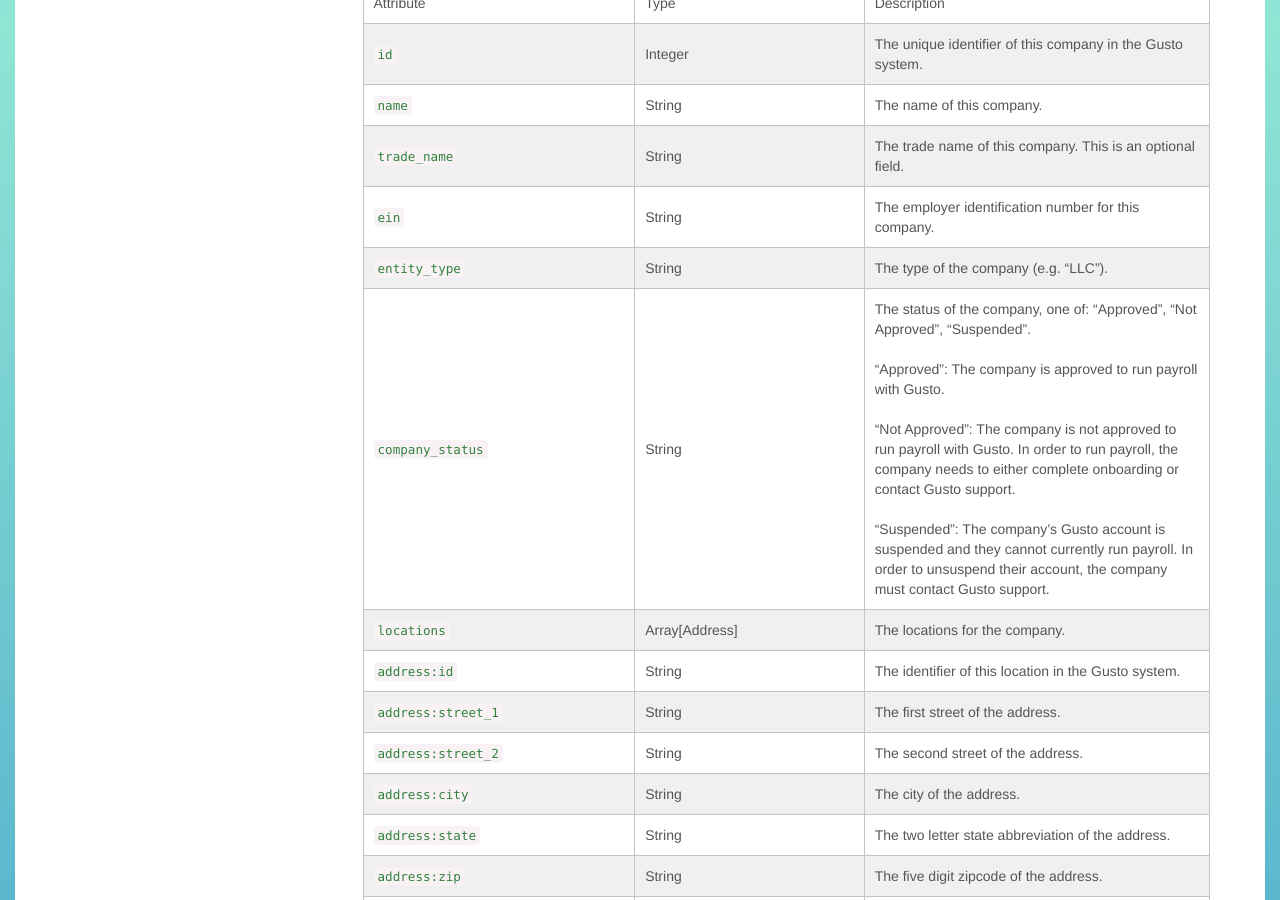
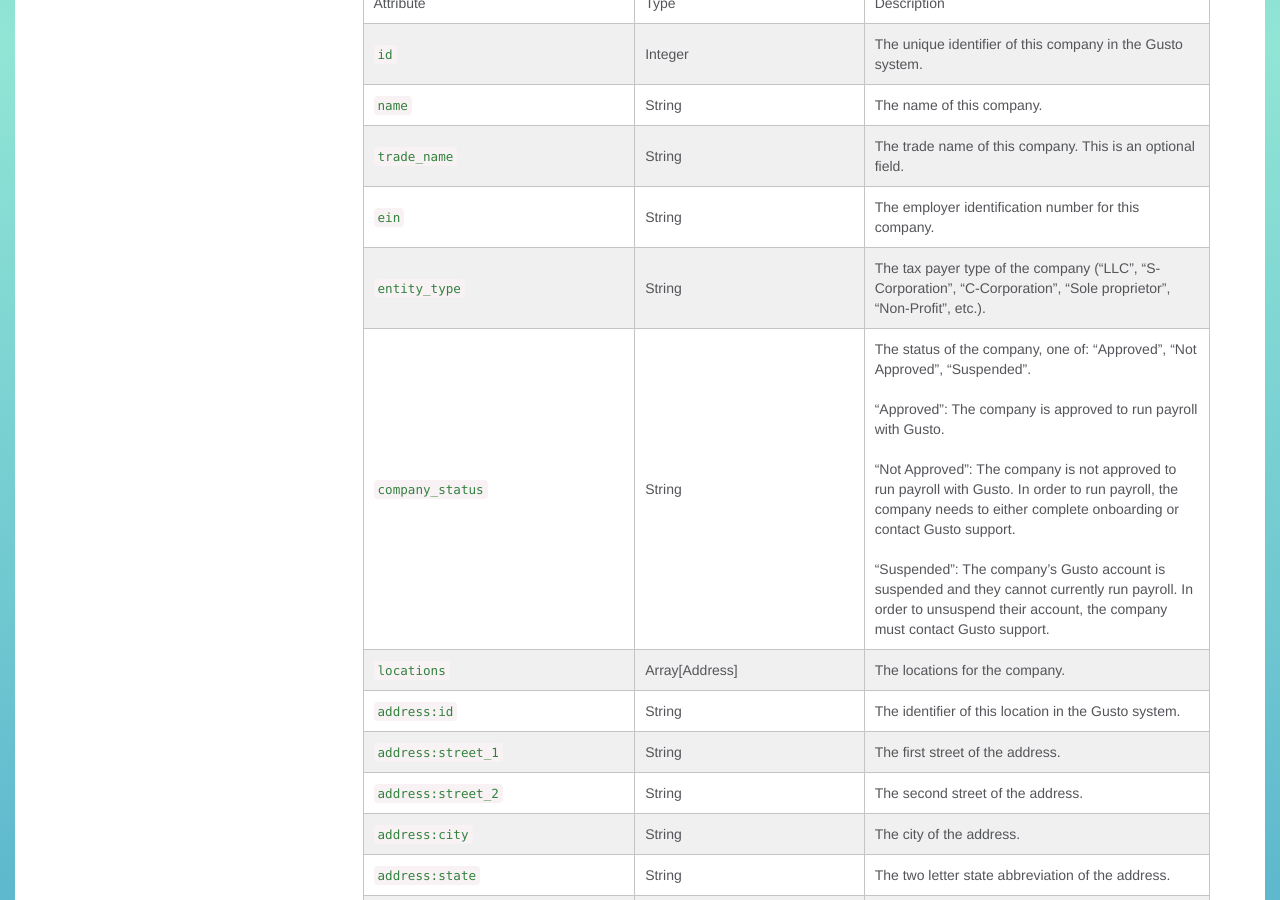
Before and after one commit to Gusto/gusto.github.io, a Jekyll site: the page built from _posts/2013-08-10-companies.markdown, in a window 1280 px wide and 900 px high, scrolled down 1955 px. Built offline with Jekyll 4.4.1, drawn with Linux system fonts in a browser that asks for light colours.

Commit message:
Expand entity_type description to list out the top 5.

```diff
--- a/_posts/2013-08-10-companies.markdown
+++ b/_posts/2013-08-10-companies.markdown
@@ -102,7 +102,7 @@ layout: sidebar
 | `name`                             | String                         | The name of this company.
 | `trade_name`                       | String                         | The trade name of this company. This is an optional field.
 | `ein`                              | String                         | The employer identification number for this company.
-| `entity_type`                      | String                         | The type of the company (e.g. "LLC").
+| `entity_type`                      | String                         | The tax payer type of the company ("LLC", "S-Corporation", "C-Corporation", "Sole proprietor", "Non-Profit", etc.).
 | `company_status`                   | String                         | The status of the company, one of: "Approved", "Not Approved", "Suspended".<br/><br/>"Approved": The company is approved to run payroll with Gusto.<br/><br/>"Not Approved": The company is not approved to run payroll with Gusto. In order to run payroll, the company needs to either complete onboarding or contact Gusto support.<br/><br/>"Suspended": The company's Gusto account is suspended and they cannot currently run payroll. In order to unsuspend their account, the company must contact Gusto support.
 | `locations`                        | Array[Address]                 | The locations for the company.
 | `address:id`                       | String                         | The identifier of this location in the Gusto system.
```
